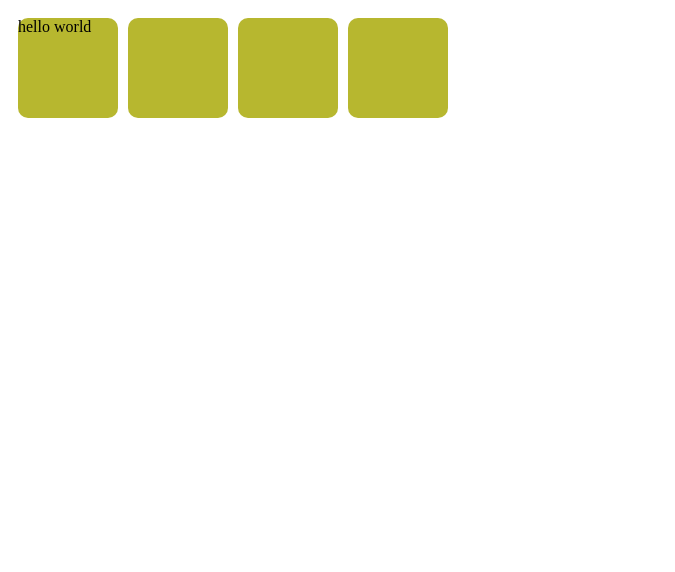
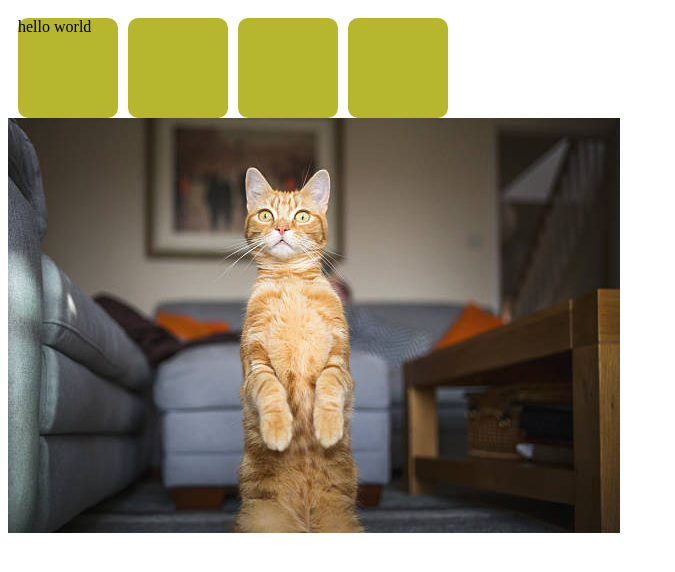
Before and after one commit to zhangzhangc/zhangzhangc.github.io, a plain HTML site: page index.html in a window 1280 px wide. Shown: the whole page, without its empty margins (0-675 px from the left). Drawn offline with Linux system fonts and the light colour scheme.

Commit message:
出现图片

```diff
--- a/index.html
+++ b/index.html
@@ -37,6 +37,9 @@
 
         </div>
     </header>
+    <main>
+        <img src="./img/gettyimages-615582402-612x612.jpg" alt="这是图片呢">
+    </main>
 
 </body>
 
```
